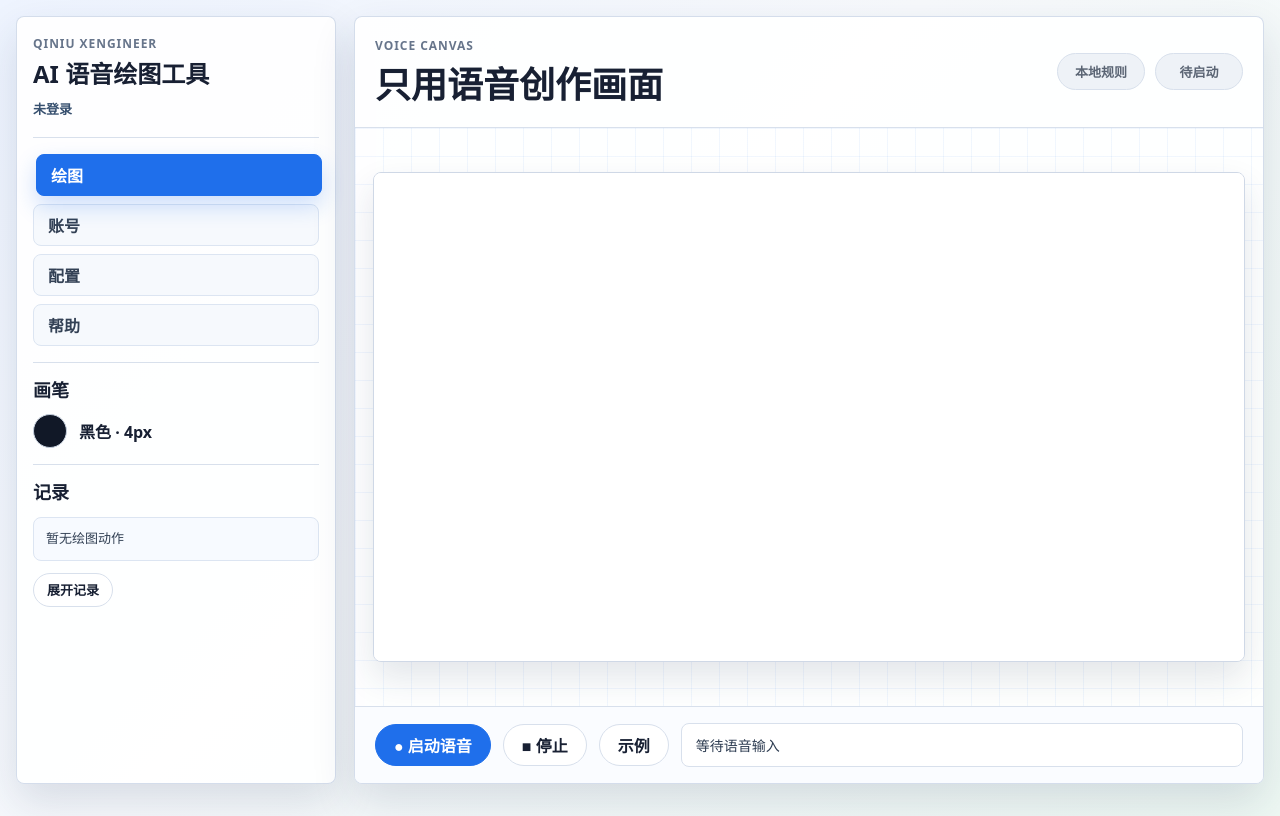
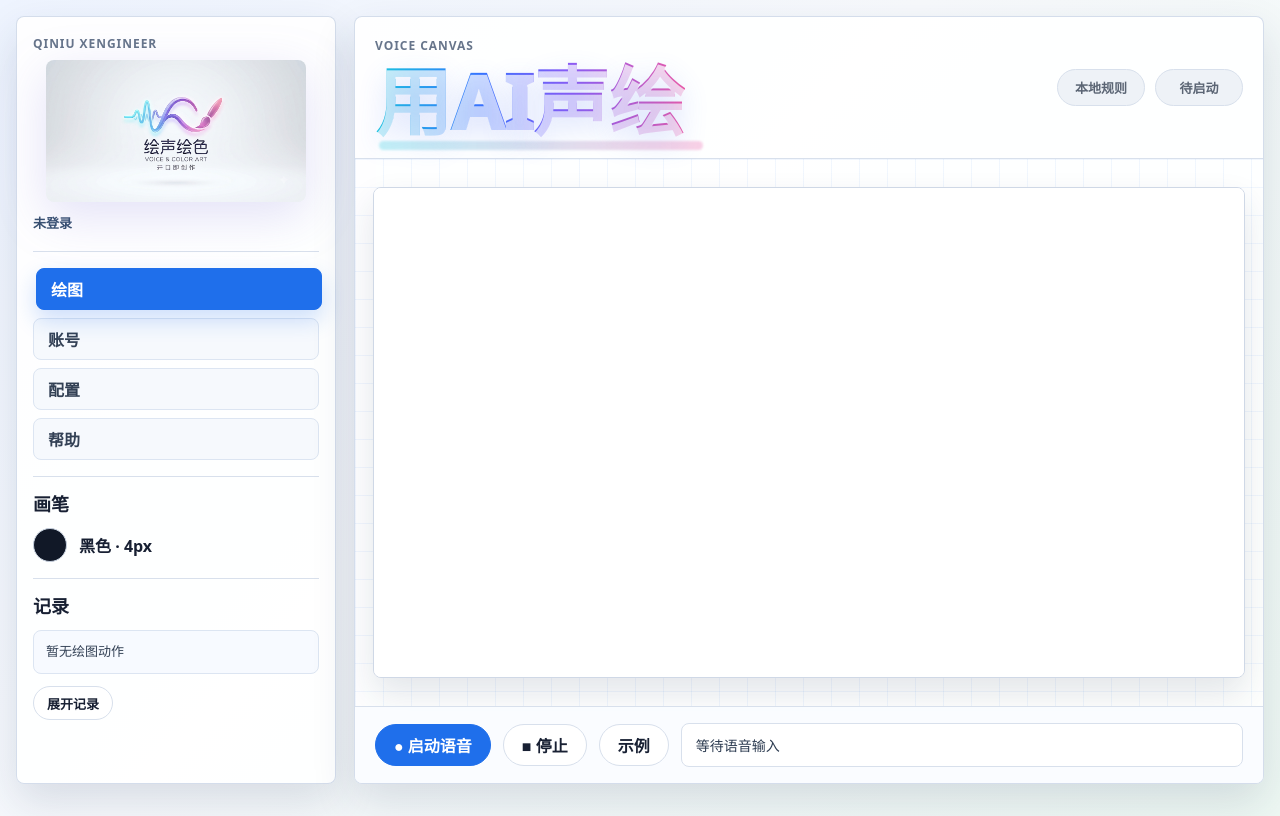
Before and after one commit to zable-star/ai-, a plain HTML site: page frontend/index.html in a window 1280 px wide. Drawn offline with Linux system fonts and the light colour scheme.

Commit message:
feat: add brand logo and artistic title

```diff
--- a/frontend/index.html
+++ b/frontend/index.html
@@ -11,7 +11,7 @@
       <aside class="left-nav" aria-label="应用导航">
         <div class="brand-block">
           <p class="eyebrow">Qiniu XEngineer</p>
-          <h1>AI 语音绘图工具</h1>
+          <img class="brand-logo" src="./assets/voice-color-logo.png" alt="绘声绘色 Voice & Color Art" />
           <p id="userSummary" class="user-summary">未登录</p>
         </div>
 
@@ -42,7 +42,7 @@
           <header class="topbar">
             <div>
               <p class="eyebrow">Voice Canvas</p>
-              <h2>只用语音创作画面</h2>
+              <h2 class="art-title">用AI声绘</h2>
             </div>
             <div class="topbar-actions">
               <div class="model-pill" id="modelPill">本地规则</div>
--- a/frontend/styles.css
+++ b/frontend/styles.css
@@ -64,6 +64,16 @@ button {
 .brand-block {
   padding-bottom: 16px;
   border-bottom: 1px solid var(--line);
+}
+
+.brand-logo {
+  display: block;
+  width: 100%;
+  max-width: 260px;
+  height: auto;
+  margin: 4px auto 0;
+  border-radius: 8px;
+  filter: drop-shadow(0 14px 24px rgba(108, 93, 211, 0.18));
 }
 
 .eyebrow {
@@ -251,6 +261,35 @@ p {
 
 .topbar h2 {
   font-size: clamp(24px, 3vw, 36px);
+}
+
+.art-title {
+  width: fit-content;
+  color: transparent;
+  background:
+    linear-gradient(90deg, #18c8df 0%, #3775ff 34%, #8b5cf6 62%, #ee5aa6 100%);
+  -webkit-background-clip: text;
+  background-clip: text;
+  font-size: clamp(38px, 6vw, 76px) !important;
+  font-weight: 950;
+  line-height: 1.02;
+  letter-spacing: 0;
+  position: relative;
+  text-shadow:
+    0 10px 28px rgba(69, 103, 240, 0.2),
+    0 2px 0 rgba(255, 255, 255, 0.75);
+}
+
+.art-title::after {
+  content: "";
+  position: absolute;
+  left: 4px;
+  right: -18px;
+  bottom: -10px;
+  height: 9px;
+  border-radius: 999px;
+  background: linear-gradient(90deg, rgba(24, 200, 223, 0.26), rgba(238, 90, 166, 0.28));
+  filter: blur(1px);
 }
 
 .topbar-actions {
```
Also changed, not shown: frontend/assets/voice-color-logo.png (added).
